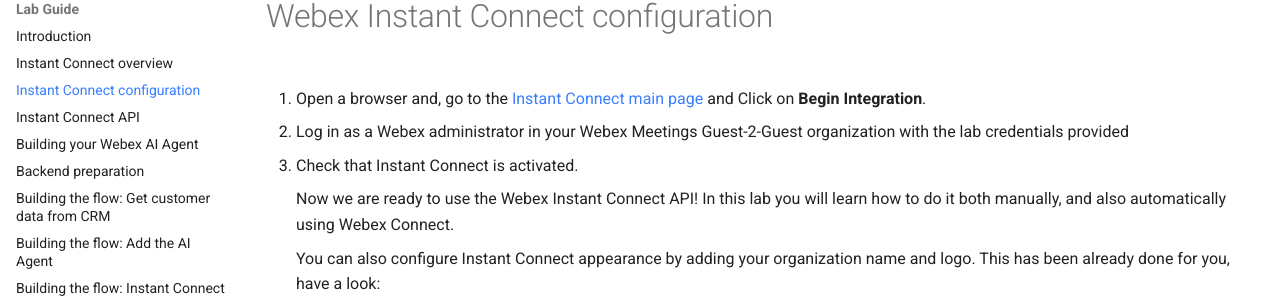
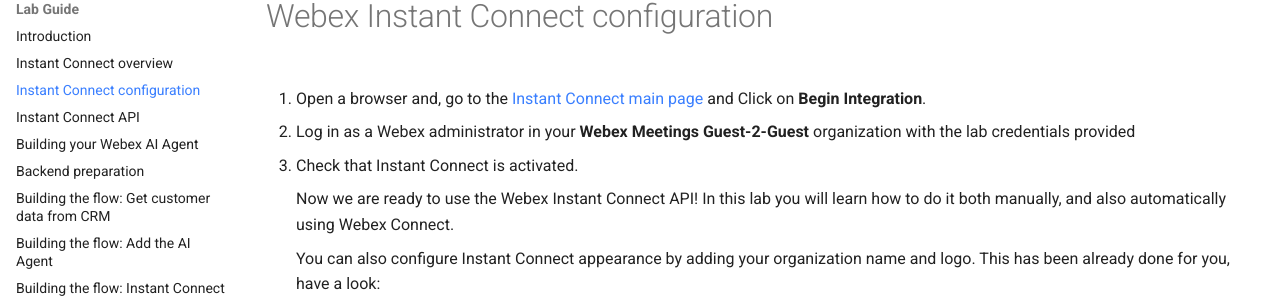
Before and after one commit to WebexCC-SA/LAB-2857, an MkDocs documentation site: the page built from docs/02-activation.md, in a window 1280 px wide and 900 px high. Shown: the part 150-448 px from the top of the window. Built offline with MkDocs 1.6.1 and Material for MkDocs 9.7.7, drawn with Linux system fonts in a browser that asks for light colours.

```diff
--- a/docs/02-activation.md
+++ b/docs/02-activation.md
@@ -2,7 +2,7 @@
 
 1. Open a browser and, go to the [Instant Connect main page](https://instant.webex.com) and Click on **Begin Integration**.
 
-2. Log in as a Webex administrator in your Webex Meetings Guest-2-Guest organization with the lab credentials provided
+2. Log in as a Webex administrator in your **Webex Meetings Guest-2-Guest** organization with the lab credentials provided
 
 3. Check that Instant Connect is activated.
 
```
